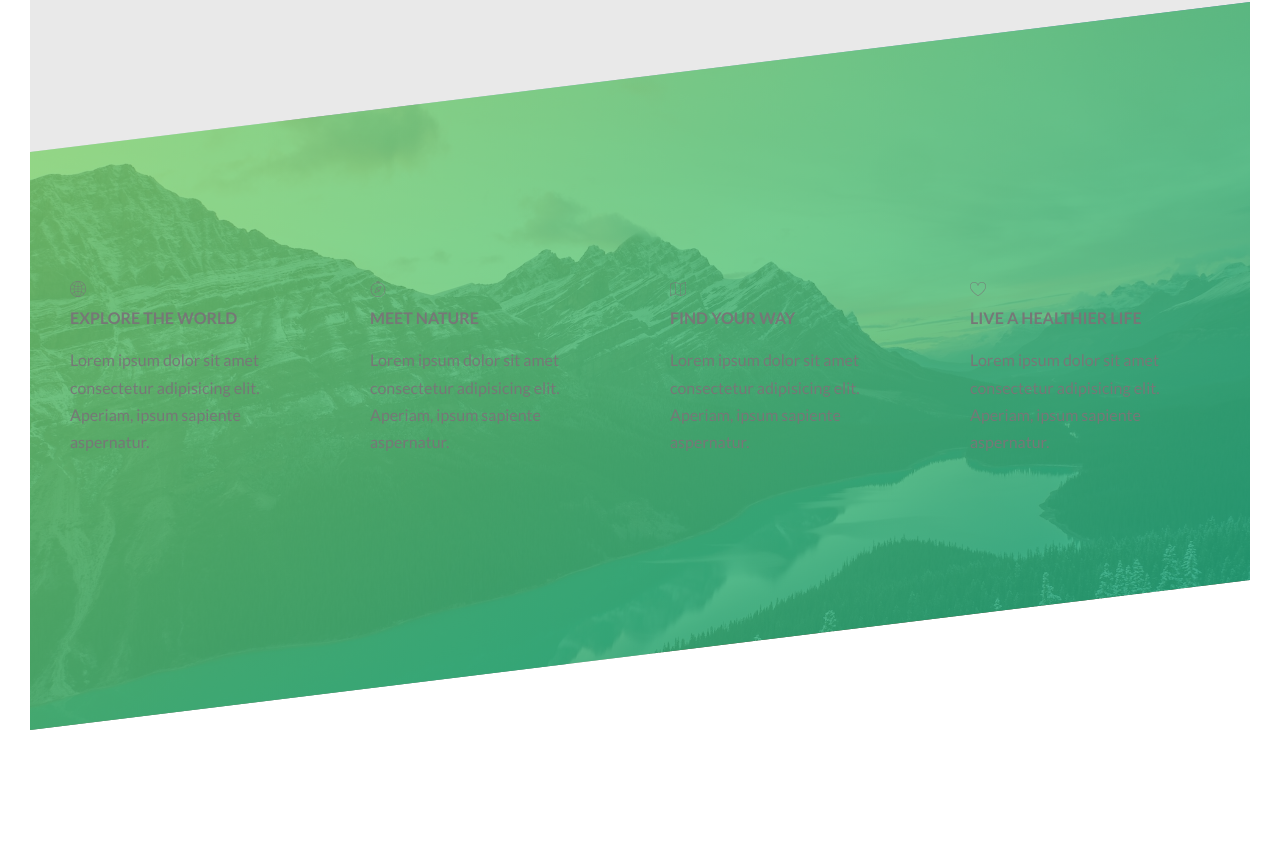
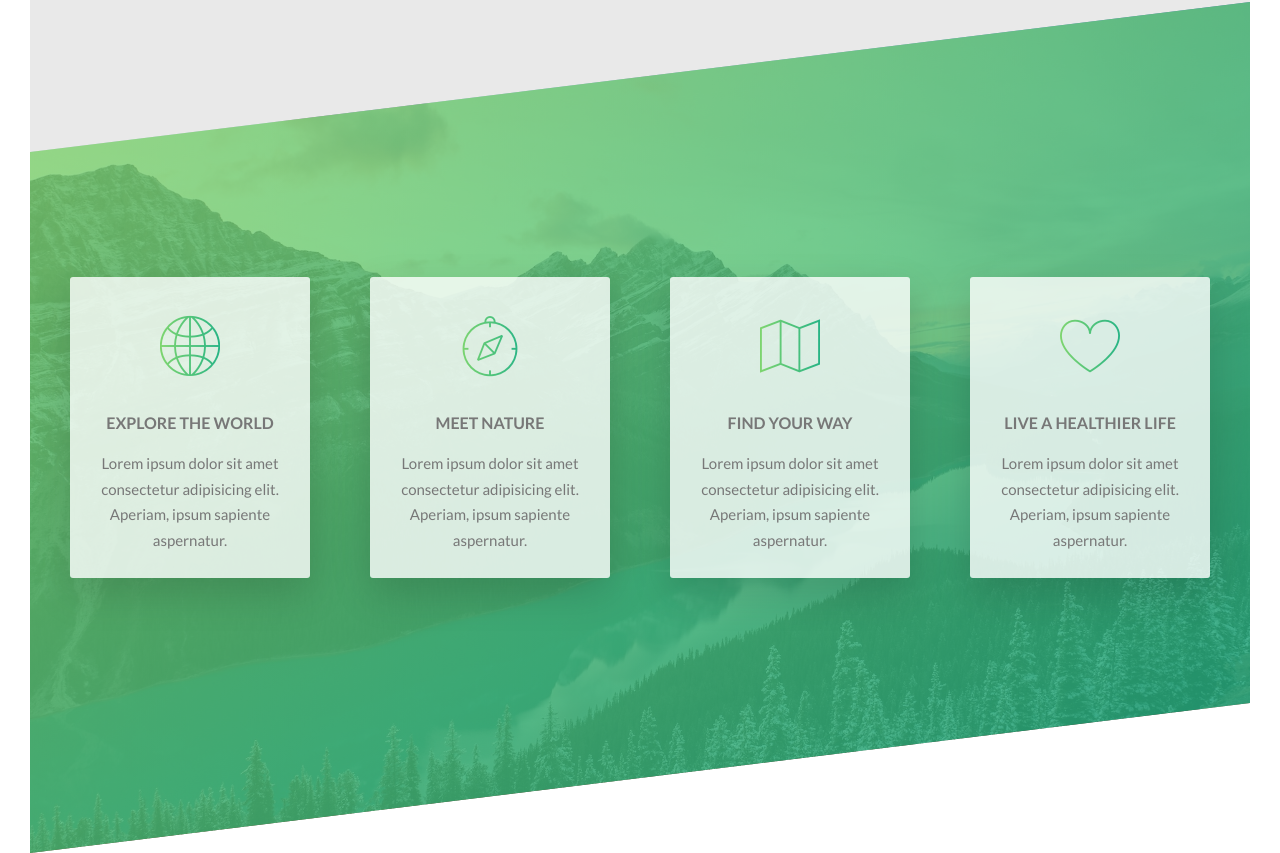
Before and after one commit to ajaljose/natours, a website: page index.html in a window 1280 px wide. Shown: the part 1434-2287 px from the top of the page. Before the commit the page ends 2164 px from the top, so only its background shows below. Drawn offline with Linux system fonts and the light colour scheme.

Commit message:
feature-box imported

```diff
--- a/sass/main.scss
+++ b/sass/main.scss
@@ -9,6 +9,7 @@
 
 @import "components/button";
 @import "components/composition";
+@import "components/feature-box";
 
 @import "layout/header";
 
```
Also changed, not shown: css/style.css.
